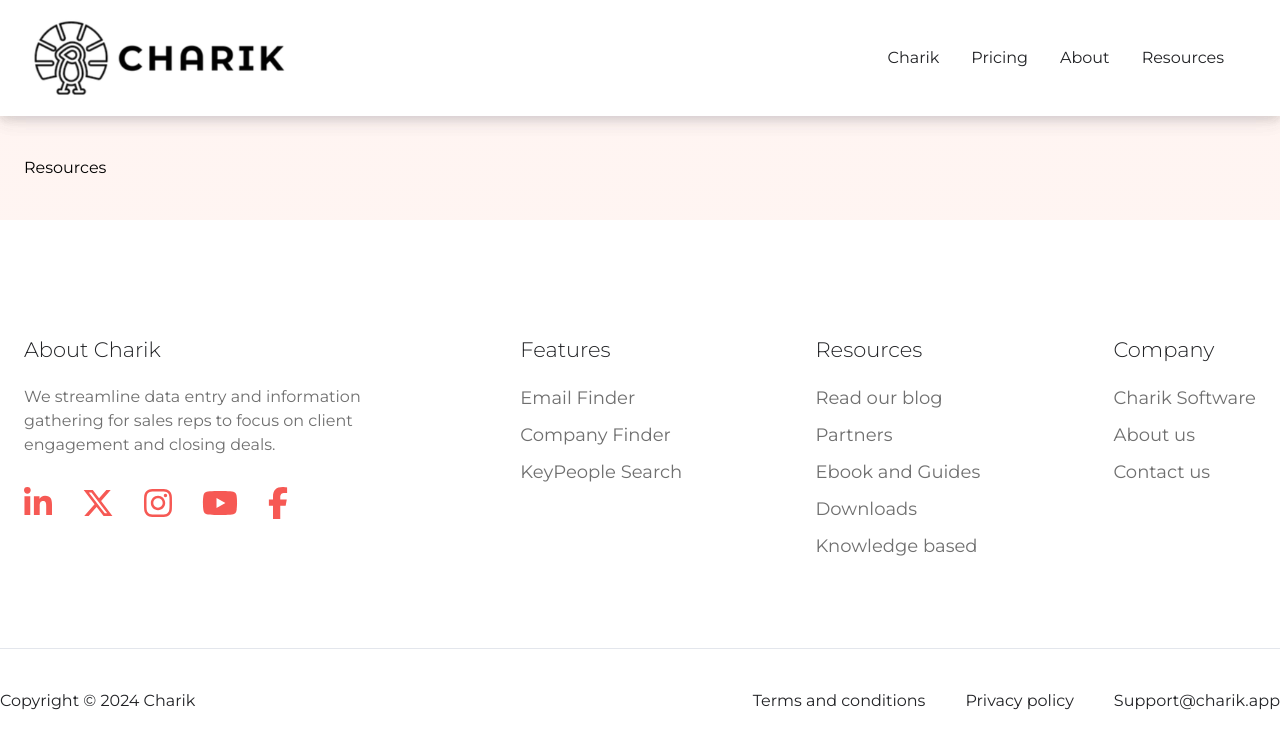
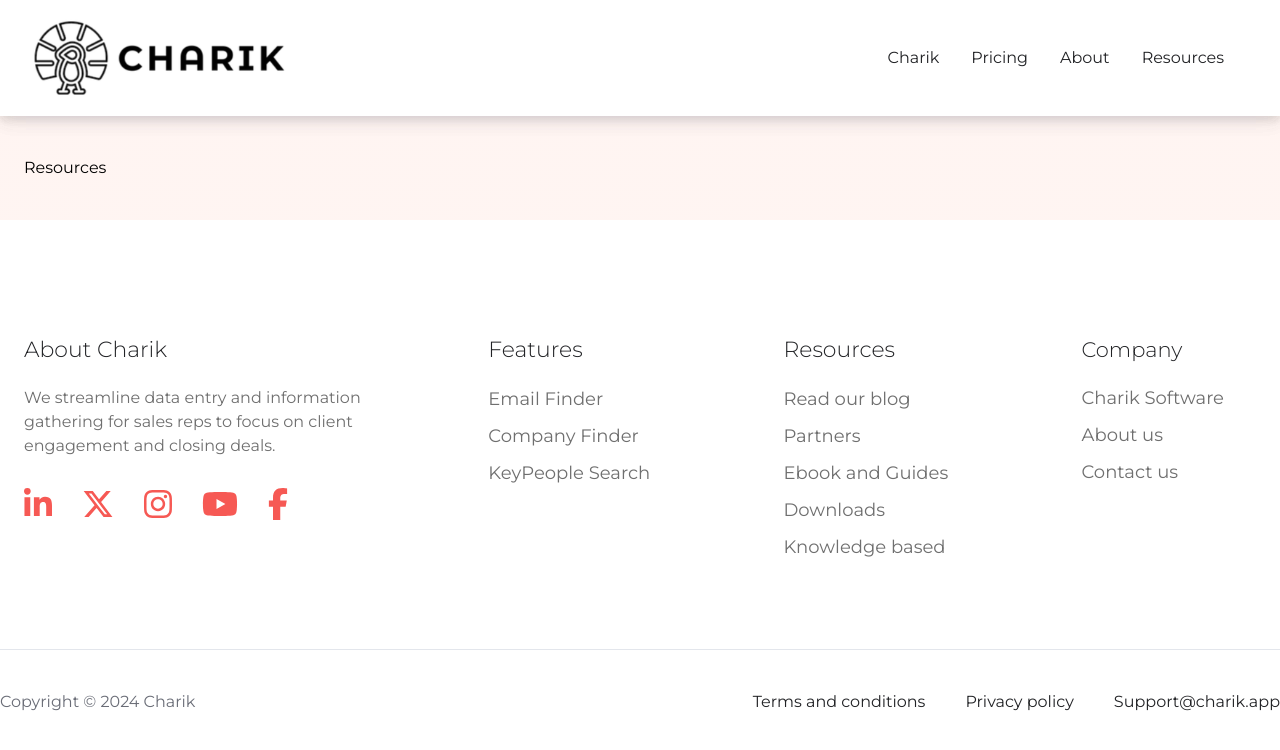
Before and after one commit to slari12/charik-reactjs, a React (Vite) app: page /resources in a window 1280 px wide. Shown: the top 750 px of the page. Built offline with nearby package versions, Linux system fonts and the light colour scheme.

Commit message:
footer styling

```diff
--- a/src/components/Footer.jsx
+++ b/src/components/Footer.jsx
@@ -12,17 +12,17 @@
   return (
     <div>
       <div className="bg-white lg:pt-[96px] lg:pb-[60px]">
-        <div className=" py-[18px] px-[24px]">
-          <div className="flex justify-between items-flex-start header">
-            <div className="links lg:px-18px">
-              <p className="text-[#222326] lg:text-[21px] lg:font-light lg:mb-[19px]">
+        <div className="lg:py-[18px] lg:px-[24px] py-[48px] px-[40px]">
+          <div className="lg:flex justify-between items-flex-start header">
+            <div className="links_footer px-18px">
+              <p className="text-[#222326] lg:text-[21.96px] text-[21px] font-light lg:mb-[19px] mb-[19.98px]">
                 About Charik
               </p>
-              <p className="text-[#6f6f6f] lg:max-w-[363px] lg:text-[16px] lg:mb-[24px]">
+              <p className="text-[#6f6f6f] lg:max-w-[363px] lg:text-[16px] mb-[24px]">
                 We streamline data entry and information gathering for sales
                 reps to focus on client engagement and closing deals.
               </p>
-              <div className="lg:flex lg:gap-[30px] mt-[30px] ">
+              <div className="flex lg:mb-0 lg:justify-normal gap-[30px] mt-[30px] justify-center mb-[50px]">
                 <FontAwesomeIcon
                   icon={faLinkedinIn}
                   size="2xl"
@@ -50,63 +50,104 @@
                 />
               </div>
             </div>
-            <div className="links lg:px-18px">
-              <p className="text-[#222326] lg:text-[21px] lg:font-light lg:mb-[19px]">
+            <div className="links_footer lg:px-18px lg:mt-0 mt-[50px]">
+              <p className="text-[#222326] lg:text-[21.96px] text-[21px] lg:font-light lg:mb-[19px] mb-[19.98px]">
                 Features
               </p>
-              <p className="text-[#6f6f6f] lg:max-w-[363px] lg:text-[18px] lg:mb-[10px] mb-0">
+              <div className="grid">
+                <a
+                  href="#"
+                  className="text-[#6f6f6f] lg:max-w-[363px] lg:text-[18px] lg:mb-[10px] mb-0"
+                >
                   Email Finder
-              </p>
-              <p className="text-[#6f6f6f] lg:max-w-[363px] lg:text-[18px] lg:mb-[10px] mb-0">
+                </a>
+                <a
+                  href="#"
+                  className="text-[#6f6f6f] lg:max-w-[363px] lg:text-[18px] lg:mb-[10px] mb-0"
+                >
                   Company Finder
-              </p>
-              <p className="text-[#6f6f6f] lg:max-w-[363px] lg:text-[18px] lg:mb-[10px] mb-0">
+                </a>
+                <a
+                  href="#"
+                  className="text-[#6f6f6f] lg:max-w-[363px] lg:text-[18px] lg:mb-[10px] mb-0"
+                >
                   KeyPeople Search
-              </p>
+                </a>
               </div>
-            <div className="links lg:px-18px">
-              <p className="text-[#222326] lg:text-[21px] lg:font-light lg:mb-[19px]">
+            </div>
+            <div className="links_footer lg:px-18px lg:mt-0 mt-[50px]">
+              <p className="text-[#222326] lg:text-[21.96px] text-[21px] lg:font-light lg:mb-[19px] mb-[19.98px]">
                 Resources
               </p>
-              <p className="text-[#6f6f6f] lg:max-w-[363px] lg:text-[18px] lg:mb-[10px] mb-0">
+              <div className="grid">
+                <a
+                  href="#"
+                  className="text-[#6f6f6f] lg:max-w-[363px] lg:text-[18px] lg:mb-[10px] mb-0"
+                >
                   Read our blog
-              </p>
-              <p className="text-[#6f6f6f] lg:max-w-[363px] lg:text-[18px] lg:mb-[10px] mb-0">
+                </a>
+                <a
+                  href="#"
+                  className="text-[#6f6f6f] lg:max-w-[363px] lg:text-[18px] lg:mb-[10px] mb-0"
+                >
                   Partners
-              </p>
-              <p className="text-[#6f6f6f] lg:max-w-[363px] lg:text-[18px] lg:mb-[10px] mb-0">
+                </a>
+                <a
+                  href="#"
+                  className="text-[#6f6f6f] lg:max-w-[363px] lg:text-[18px] lg:mb-[10px] mb-0"
+                >
                   Ebook and Guides
-              </p>
-              <p className="text-[#6f6f6f] lg:max-w-[363px] lg:text-[18px] lg:mb-[10px] mb-0">
+                </a>
+                <a
+                  href="#"
+                  className="text-[#6f6f6f] lg:max-w-[363px] lg:text-[18px] lg:mb-[10px] mb-0"
+                >
                   Downloads
-              </p>
-              <p className="text-[#6f6f6f] lg:max-w-[363px] lg:text-[18px] lg:mb-[10px] mb-0">
+                </a>
+                <a
+                  href="#"
+                  className="text-[#6f6f6f] lg:max-w-[363px] lg:text-[18px] lg:mb-[10px] mb-0"
+                >
                   Knowledge based
-              </p>
+                </a>
               </div>
-            <div className="links lg:px-18px">
-              <p className="text-[#222326] lg:text-[21px] lg:font-light lg:mb-[19px]">
+            </div>
+            <div className="links_footer lg:px-18px lg:mt-0 mt-[50px]">
+              <p className="text-[#222326]lg:text-[21.96px] text-[21px] lg:font-light lg:mb-[19px] mb-[19.98px]">
                 Company
               </p>
-              <p className="text-[#6f6f6f] lg:max-w-[363px] lg:text-[18px] lg:mb-[10px] mb-0">
+              <div className="grid">
+                <a
+                  href="#"
+                  className="text-[#6f6f6f] lg:max-w-[363px] lg:text-[18px] lg:mb-[10px] mb-0"
+                >
                   Charik Software
-              </p>
-              <p className="text-[#6f6f6f] lg:max-w-[363px] lg:text-[18px] lg:mb-[10px] mb-0">
+                </a>
+                <a
+                  href="#"
+                  className="text-[#6f6f6f] lg:max-w-[363px] lg:text-[18px] lg:mb-[10px] mb-0"
+                >
                   About us
-              </p>
-              <p className="text-[#6f6f6f] lg:max-w-[363px] lg:text-[18px] lg:mb-[10px] mb-0">
+                </a>
+                <a
+                  href="#"
+                  className="text-[#6f6f6f] lg:max-w-[363px] lg:text-[18px] lg:mb-[10px] mb-0"
+                >
                   Contact us
-              </p>
+                </a>
               </div>
             </div>
           </div>
         </div>
-      <div className="bg-white ">
-        <div className="flex justify-between header footer lg:text-[16px] text-[#222326]">
-          <p>Copyright © 2024 Charik</p>
+      </div>
+      <div className="bg-white">
+        <div className="text-[#222326] font-300 lg:flex justify-between header footer lg:text-[16px] text-[#222326]">
+          <p className="text-[#6a6d77] mb-[30px] lg:mb-0">
+            Copyright © 2024 Charik
+          </p>
           <div className="lg:flex lg:gap-[40px]">
-            <p>Terms and conditions</p>
-            <p>Privacy policy</p>
+            <p className="lg:mb-0 mb-[5px]">Terms and conditions</p>
+            <p className="lg:mb-0 mb-[5px]">Privacy policy</p>
             <p>Support@charik.app</p>
           </div>
         </div>
--- a/src/index.css
+++ b/src/index.css
@@ -96,6 +96,7 @@
   border-top: 1px solid;
   padding-top: 40px;
   padding-bottom: 96px;
+
   border-color: #e3e6ec;
 }
 
@@ -197,6 +198,19 @@
     margin-right: 10px;
     width: 50px;
   }
+  .links_footer {
+    text-align: center;
+  }
+  .footer {
+    margin: 0 24px 0 24px;
+    padding: 30px 0 48px 0;
+    text-align: center;
+  }
+}
+
+.links a:hover,
+.links_footer a:hover {
+  text-decoration: underline;
 }
 
 .prompt::-webkit-scrollbar {
--- a/src/pages/Home/index.jsx
+++ b/src/pages/Home/index.jsx
@@ -8,7 +8,7 @@
     <>
       <Hero />
       <Discover />
-      <Curve />
+      {/* <Curve /> */}
     </>
   );
 }
```
Lines whose indentation alone changed are shown as unchanged.
